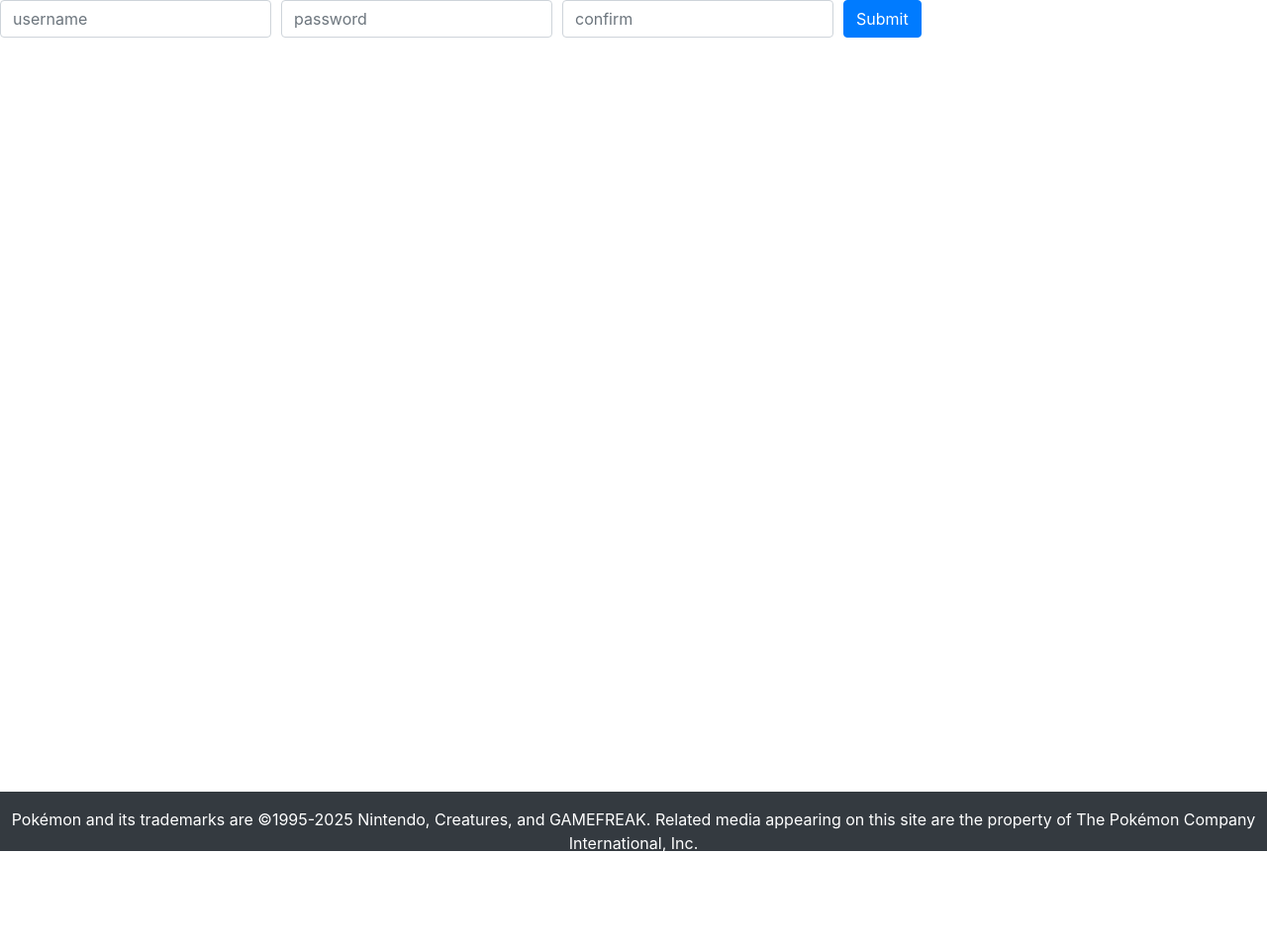
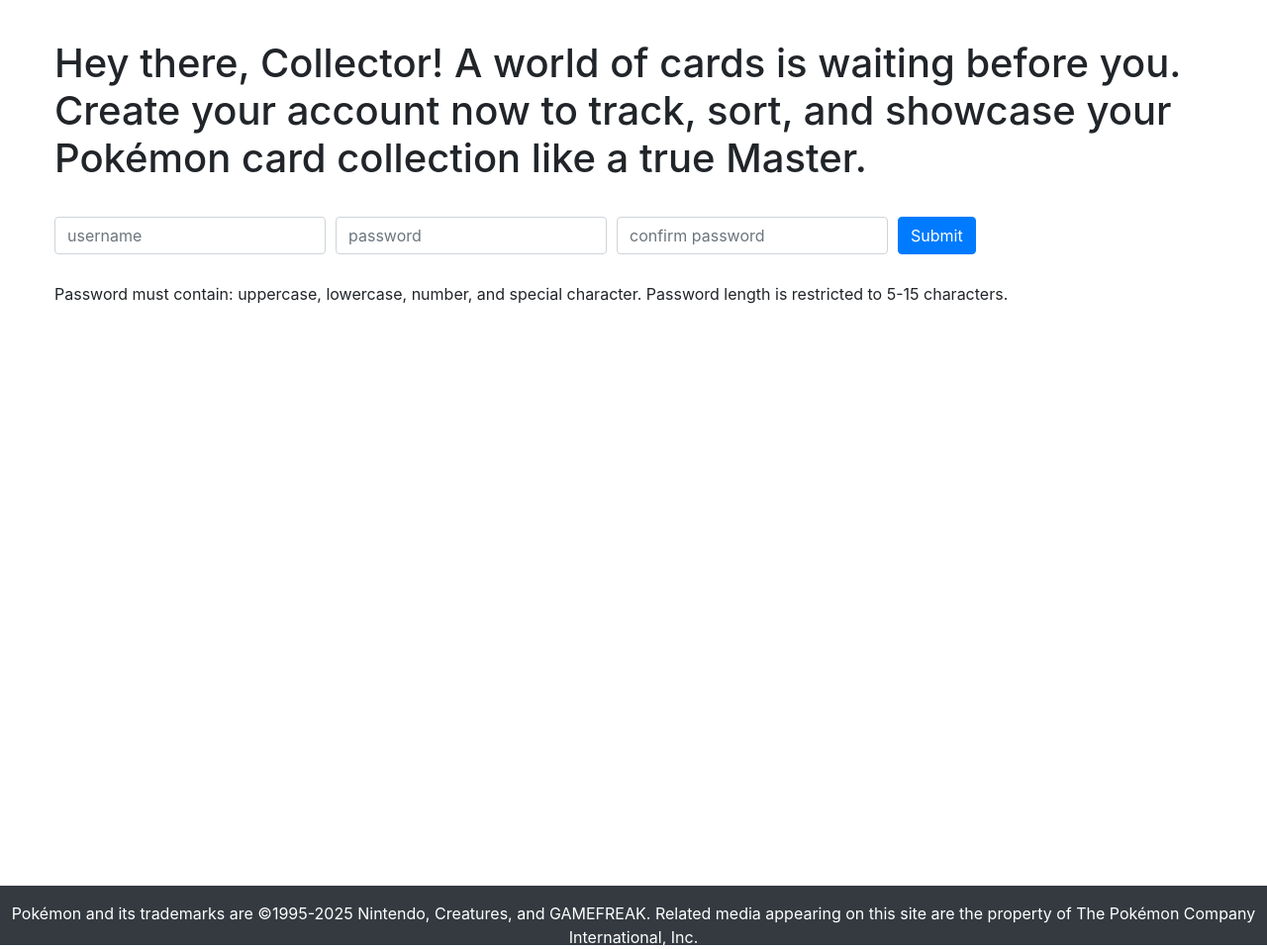
Before and after one commit to everupward248/pokebinder, a Flask app: page /register in a window 1280 px wide. Shown: the part 148-1107 px from the top of the page at 99% size. Before the commit the page ends 1008 px from the top, so only its background shows below. Run offline with Flask 3, Linux system fonts and the light colour scheme; some libraries are stand-ins or nearby versions.

Commit message:
css fixed and password validation added. Now to add the index page

```diff
--- a/app.py
+++ b/app.py
@@ -161,6 +161,10 @@ def register():
           #check if password and password confirmation match
           if not request.form.get("confirm") == request.form.get("password"):
             return apology("passwords do not match", 400)
+
+          #add password validation
+          if is_valid_password(request.form.get("password")) == False:
+              return apology("password must have at least: 1 lower case, 1 upper case, 1 number, and 1 special character. Passwor length must be between 5 and 15 characters.", 400)
 
           #store username
           username = request.form.get("username")
--- a/functions.py
+++ b/functions.py
@@ -358,3 +358,31 @@ def connect():
 
     except(Exception, psycopg2.DatabaseError) as error:
         print(error)
+
+
+
+#################
+#password validator
+
+def is_valid_password(password):
+
+    if (len(password) > 5 and len(password) < 15):
+
+        lower_case = False
+        upper_case = False
+        number = False
+        special = False
+
+        for char in password:
+            if(char.isdigit()):
+                number = True
+            if(char.islower()):
+                lower_case = True
+            if(char.isupper()):
+                upper_case = True
+            if(not char.isalnum()):
+                special = True
+
+        return lower_case and upper_case and number and special
+    else:
+        return False
--- a/templates/register.html
+++ b/templates/register.html
@@ -4,28 +4,71 @@
 
 {% block main%}
 
-<div class="content">
-  <!--add padding to move the form away from the navbar-->
-  <form action="/register" method="post">
+<div class="content" style="margin: 55px; margin-top: 40px;">
+
+  <h1>
+    Hey there, Collector!
+    A world of cards is waiting before you.
+    Create your account now to track, sort, and showcase your Pokémon card collection like a true Master.
+  </h1>
+  <div style="margin-top: 35px;">
+    <form action="/register" method="post" onsubmit="return validatePassword()">
       <div class="form-row align-items-center">
         <div class="col-auto">
           <label class="sr-only" for="inlineFormInput">username</label>
-        <input autocomplete="off" type="text" class="form-control mb-2" id="inlineFormInput" name="username" placeholder="username">
+          <input autocomplete="off" type="text" class="form-control mb-2" id="inlineFormInput" name="username" placeholder="username" required>
         </div>
         <div class="col-auto">
-        <label class="sr-only" for="inlineFormInput">password</label>
-        <input autocomplete="off" type="password" class="form-control mb-2" id="inlineFormInput" name="password" placeholder="password">
+          <label class="sr-only" for="passwordInput">password</label>
+          <input autocomplete="off" type="password" class="form-control mb-2" id="passwordInput" name="password" placeholder="password" required>
         </div>
         <div class="col-auto">
-        <label class="sr-only" for="inlineFormInput">confirm password</label>
-        <input autocomplete="off" type="password" class="form-control mb-2" id="inlineFormInput" name="confirm" placeholder="confirm">
+          <label class="sr-only" for="confirmInput">confirm password</label>
+          <input autocomplete="off" type="password" class="form-control mb-2" id="confirmInput" name="confirm" placeholder="confirm password" required>
         </div>
         <div class="col-auto">
           <button type="submit" class="btn btn-primary mb-2" for="inlineFormInputGroup" id="submit-button">Submit</button>
         </div>
       </div>
     </form>
+    <div id="passwordHelp" style="margin-top: 20px;">
+      Password must contain: uppercase, lowercase, number, and special character. Password length is restricted to 5-15 characters.
+    </div>
+  </div>
 </div>
 
 
+<script>
+  function validatePassword() {
+    const password = document.getElementById('passwordInput').value;
+    const confirmPassword = document.getElementById('confirmInput').value;
+
+    // Check if passwords match
+    if (password !== confirmPassword) {
+      alert("Passwords don't match!");
+      return false;
+    }
+
+    // Check password length (e.g., 5-15 characters)
+    if (password.length < 5 || password.length > 15) {
+      alert("Password must be between 5 and 15 characters long!");
+      return false;
+    }
+
+    // Check password complexity
+    const hasUpperCase = /[A-Z]/.test(password);
+    const hasLowerCase = /[a-z]/.test(password);
+    const hasNumber = /[0-9]/.test(password);
+    const hasSpecialChar = /[!@#$%^&*()_+\-=\[\]{};':"\\|,.<>\/?]/.test(password);
+
+    if (!hasUpperCase || !hasLowerCase || !hasNumber || !hasSpecialChar) {
+      alert("Password must contain at least one uppercase letter, one lowercase letter, one number, and one special character!");
+      return false;
+    }
+
+    return true;
+  }
+</script>
+
+
 {% endblock %}
```
Lines whose indentation alone changed are shown as unchanged.
